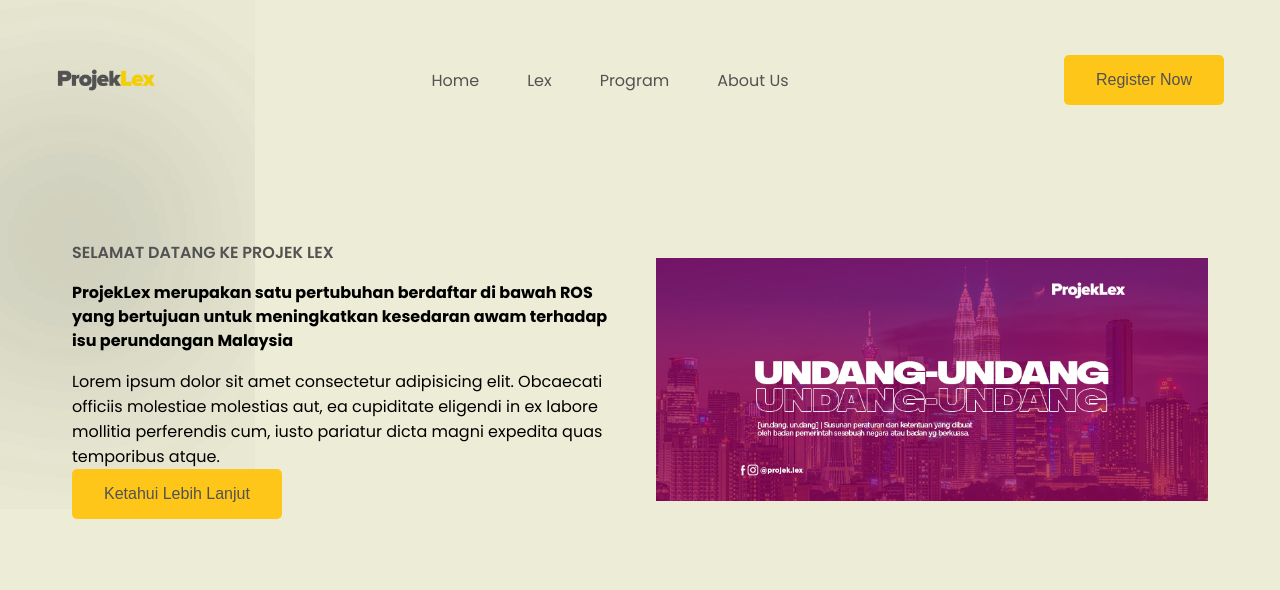
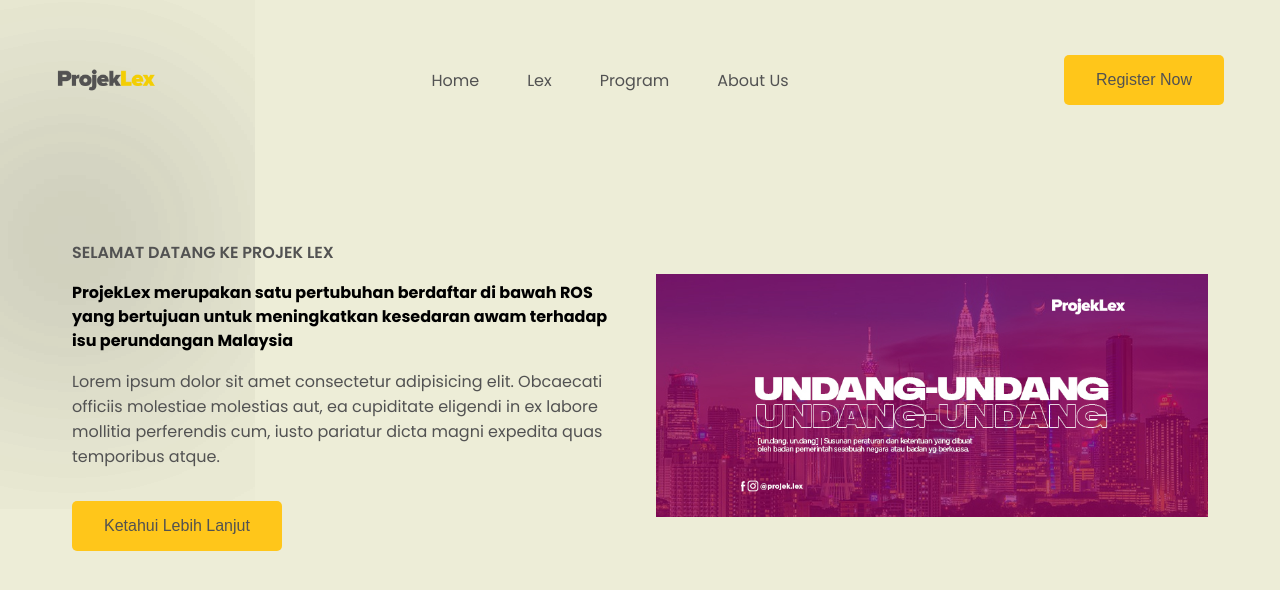
Before and after one commit to panjang007/ProjekLex, a website: page index.html in a window 1280 px wide. Drawn offline with Linux system fonts and the light colour scheme.

Commit message:
Update style.css

```diff
--- a/src/style.css
+++ b/src/style.css
@@ -114,3 +114,8 @@
     font-family: 700;
     line-height: 1.5rem;
 }
+
+header .content-1 p {
+    margin-bottom: 2rem;
+    color: #525252;
+}
```
